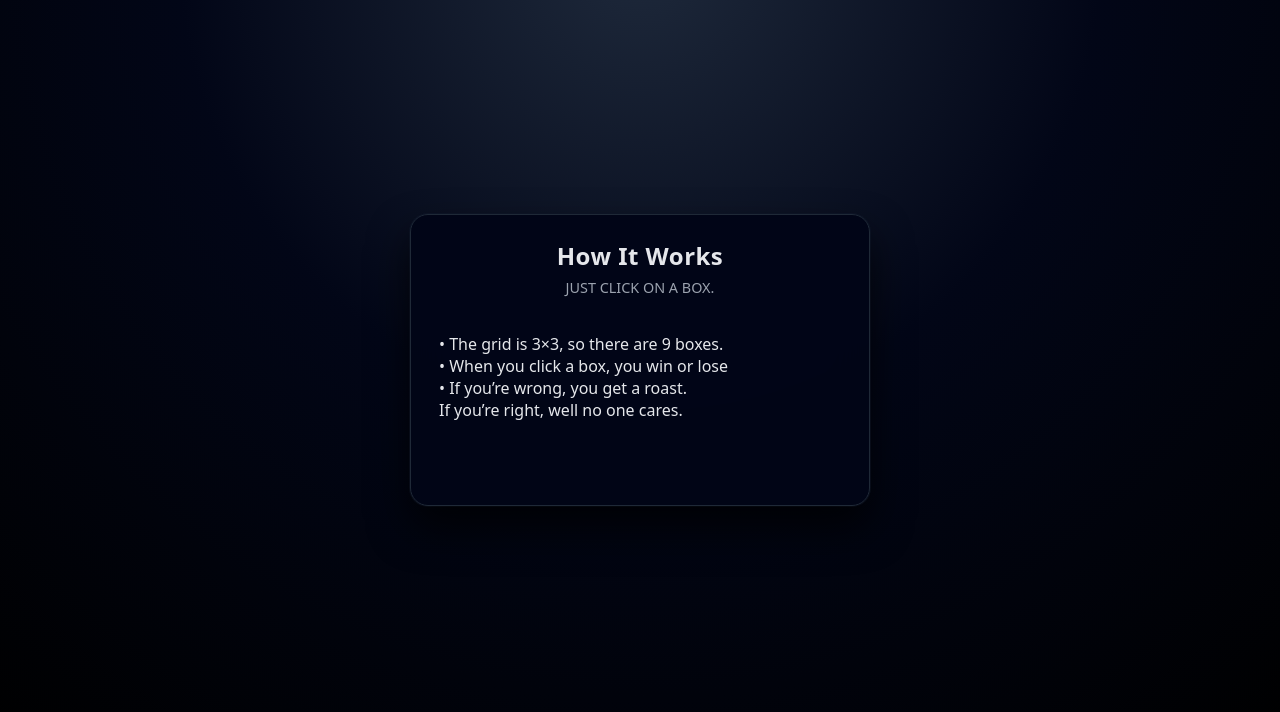
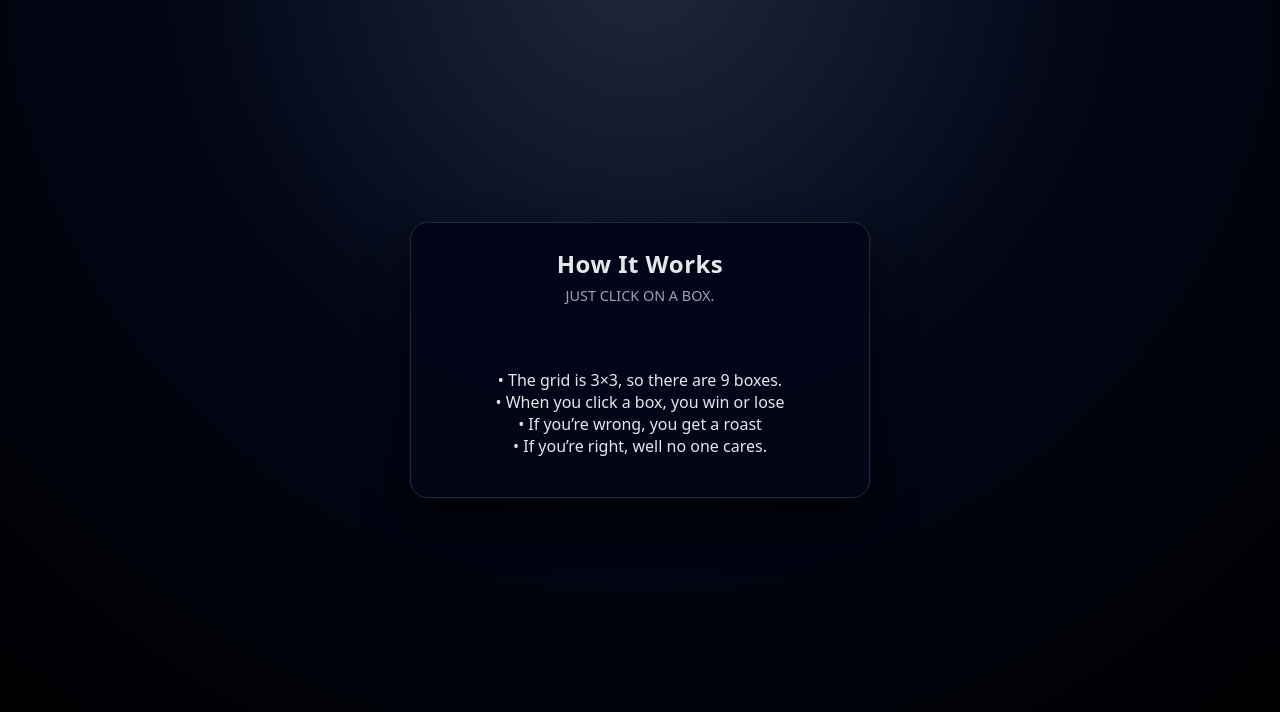
Before and after one commit to AbelRamCSU/Flask-App-2, a Flask app: page /page1 in a window 1280 px wide. Shown: the part 45-757 px from the top of the page. Run offline with Flask 3, Linux system fonts and the light colour scheme.

Commit message:
Fixed Formating

```diff
--- a/templates/page1.html
+++ b/templates/page1.html
@@ -11,9 +11,10 @@
 
   <main>
     <p>
-      • The grid is 3×3, so there are 9 boxes.<br>
-      • When you click a box, you win or lose<br>
-      • If you’re wrong, you get a roast. <br>If you’re right, well no one cares.
+      <center>• The grid is 3×3, so there are 9 boxes.<br>
+      <center>• When you click a box, you win or lose<br>
+      <center>• If you’re wrong, you get a roast<br>
+      <center>• If you’re right, well no one cares.
     </p>
     <p>
 
```
